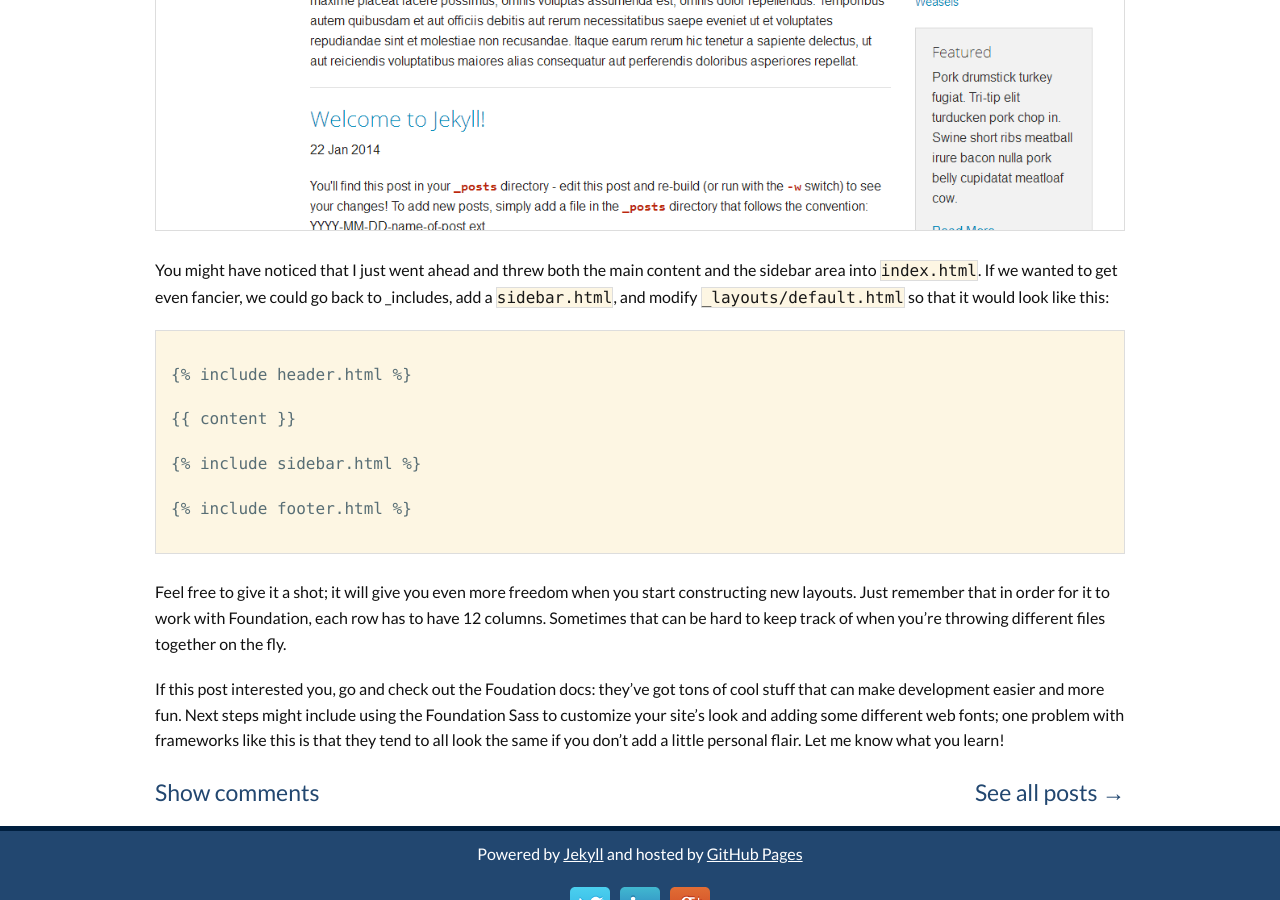
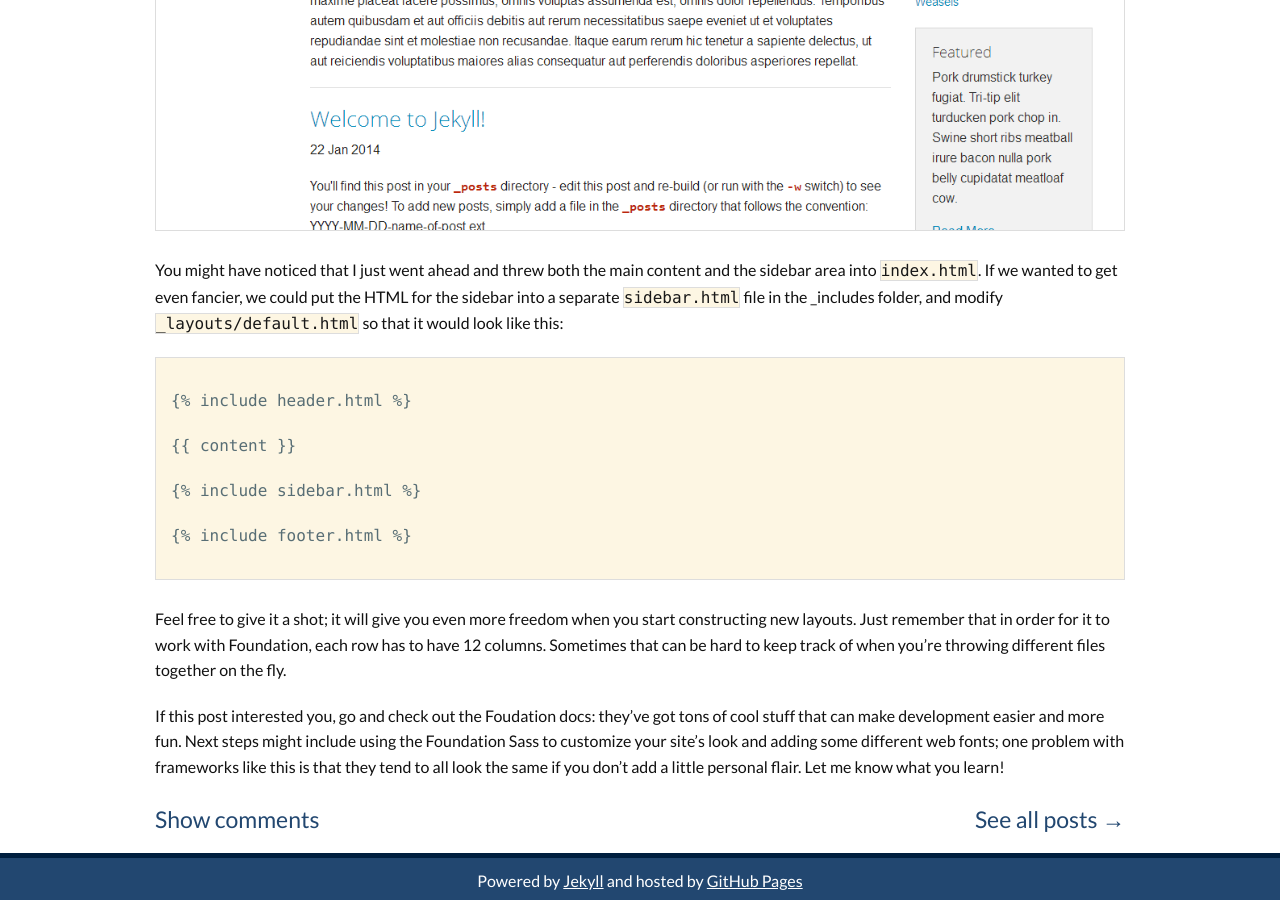
Before and after one commit to jgwil2/jgwil2.github.io, a Jekyll site: the page built from _posts/2014-02-18-building-the-blog-part-2.md, in a window 1280 px wide and 900 px high, scrolled down 5000 px. Built offline with Jekyll 4.4.1, drawn with Linux system fonts in a browser that asks for light colours; nearby versions of some CDN libraries; library files that are not in the unit come from our copies; Markdown is read by kramdown in place of the engine named in the settings; comment, search, counter and statistics services are not loaded.

Commit message:
Updated 2014-02-18-building-the-blog-part-2.md

````diff
--- a/_posts/2014-02-18-building-the-blog-part-2.md
+++ b/_posts/2014-02-18-building-the-blog-part-2.md
@@ -161,7 +161,7 @@ Now I'll go to the terminal and run `jekyll serve`, and I have this:
 	<img alt="My Jekyll blog with the Foundation template" src="/img/found_jekyll_screen.png" />
 </figure>
 <br />
-You might have noticed that I just went ahead and threw both the main content and the sidebar area into `index.html`. If we wanted to get even fancier, we could go back to _includes, add a `sidebar.html`, and modify `_layouts/default.html` so that it would look like this:
+You might have noticed that I just went ahead and threw both the main content and the sidebar area into `index.html`. If we wanted to get even fancier, we could put the HTML for the sidebar into a separate `sidebar.html` file in the _includes folder, and modify `_layouts/default.html` so that it would look like this:
 
 ```
 {% raw %}
````
